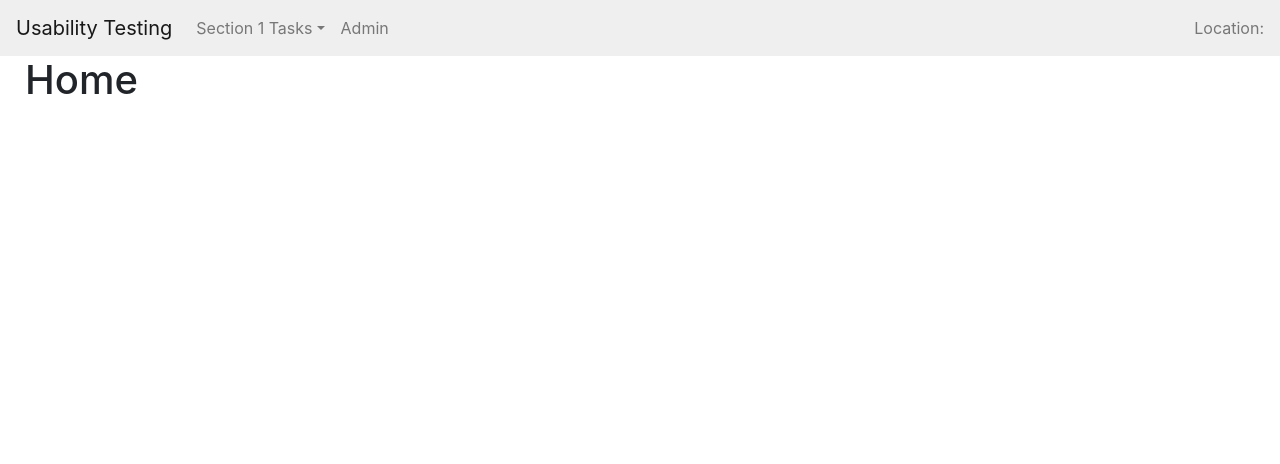
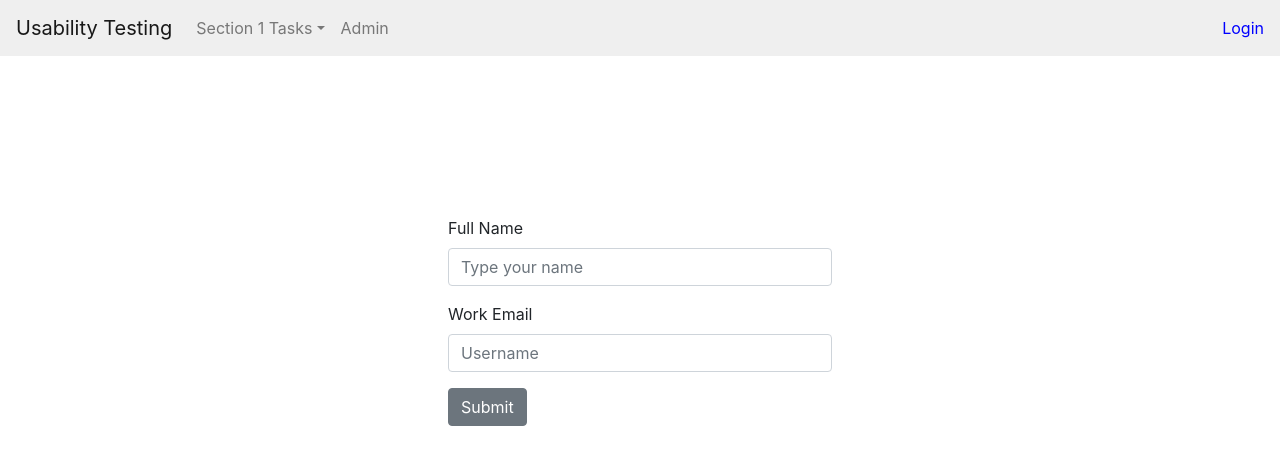
Before and after one commit to compassion-intl/tree-test, a React (Create React App) app: page / in a window 1280 px wide. Shown: the top 464 px of the page. Built offline with nearby package versions, Linux system fonts and the light colour scheme.

Commit message:
submitting to firebase complete. Working on syncing state with sessionStorage

```diff
--- a/src/components/db/API.js
+++ b/src/components/db/API.js
@@ -2,7 +2,16 @@ const fb = "https://usability-tree-testing.firebaseio.com";
 
 const API = {
   getNavItems: () => {
-    return fetch(`${fb}/navItems.json`).then(results => results.json());
+    return fetch(`${fb}/navItems.json`).then(e => e.json());
+  },
+  taskComplete: obj => {
+    return fetch(`${fb}/loggedEntries.json`, {
+      method: "POST",
+      headers: {
+        "Content-Type": "application/json"
+      },
+      body: JSON.stringify(obj)
+    }).then(e => e.json());
   }
 };
 
--- a/src/components/home/Home.jsx
+++ b/src/components/home/Home.jsx
@@ -1,8 +1,50 @@
-import React from "react";
+import React, { useState } from "react";
+import {
+  Button,
+  Form,
+  FormGroup,
+  Label,
+  Input,
+  FormText,
+  InputGroup,
+  InputGroupAddon,
+  InputGroupText
+} from "reactstrap";
 
 const Home = () => {
+  const [name, setName] = useState("");
+  const [email, setEmail] = useState("");
+
+  let saveUser = e => {
+    e.preventDefault();
+    sessionStorage.setItem("Name", name);
+    sessionStorage.setItem("Email", email);
+  };
+
   return (
-   <h1>Home</h1>
+    <>
+      <Form id="signup-form">
+        <FormGroup>
+          <Label for="fullName">Full Name</Label>
+          <Input
+            type="text"
+            name="fullName"
+            id="fullName"
+            placeholder="Type your name"
+            onChange={e => setName(e.target.value)}
+          />
+        </FormGroup>
+        <FormGroup>
+          <Label for="exampleFullName">Work Email</Label>
+          <Input
+            placeholder="Username"
+            id="workEmail"
+            onChange={e => setEmail(e.target.value)}
+          />
+        </FormGroup>
+        <Button onClick={e => saveUser(e)}>Submit</Button>
+      </Form>
+    </>
   );
 };
 
--- a/src/components/nav/NavBar.jsx
+++ b/src/components/nav/NavBar.jsx
@@ -1,4 +1,4 @@
-import React, { useState } from "react";
+import React, { useState, useEffect } from "react";
 import {
   Collapse,
   Navbar,
@@ -17,6 +17,8 @@ import "./nav.css";
 
 const NavBar = () => {
   const [isOpen, setIsOpen] = useState(false);
+
+  let userEmail = sessionStorage.getItem("Email");
 
   const toggle = () => setIsOpen(!isOpen);
   return (
@@ -64,9 +66,36 @@ const NavBar = () => {
               </NavLink>
             </NavItem>
           </Nav>
-          <NavbarText>{`Location: ${
-            window.location.pathname.split("/")[1]
-          }`}</NavbarText>
+          {/* <NavbarText>
+            {`Location: ${
+              window.location.pathname.split("/")[1] !== ""
+                ? window.location.pathname.split("/")[1]
+                : "Home"
+            }`}
+          </NavbarText> */}
+          <NavbarText style={{ paddingLeft: "30px" }}>
+            {userEmail !== "" && userEmail !== null ? (
+              <>
+                <p>
+                  {userEmail}
+                  <span
+                    onClick={() => {
+                      sessionStorage.removeItem("Name");
+                      sessionStorage.removeItem("Email");
+                    }}
+                  >
+                    <a href="/" style={{ color: "blue", paddingLeft: "20px" }}>
+                      Logout
+                    </a>
+                  </span>
+                </p>
+              </>
+            ) : (
+              <a href="/" style={{ color: "blue" }}>
+                Login
+              </a>
+            )}
+          </NavbarText>
         </Collapse>
       </Navbar>
     </div>
--- a/src/components/sidenav/SideNav.css
+++ b/src/components/sidenav/SideNav.css
@@ -133,3 +133,10 @@
   border: 1px solid rgb(56, 198, 188);
   color: rgb(52, 130, 125);
 }
+
+/* HOME PAGE/LOGIN */
+#signup-form {
+  width: 30%;
+  margin: auto;
+  margin-top: 20vh;
+}
--- a/src/components/tasks/Task1.jsx
+++ b/src/components/tasks/Task1.jsx
@@ -29,12 +29,15 @@ const Task1 = () => {
   const [startModal, setStartModal] = useState(false);
   const [endModal, setEndModal] = useState(false);
   const [alert, setAlert] = useState(false);
-  const [startTime, setStartTime] = useState(new Date().getTime());
-  const [endTime, setEndTime] = useState(new Date().getTime());
+  const [seconds, setSeconds] = useState(0);
+  const [isActiveTimer, setIsActiveTimer] = useState(false);
   const [doneButton, setDoneButton] = useState(false);
 
   const toggle = () => setStartModal(!startModal);
   const toggleAlert = () => setAlert(!alert);
+  function toggleActiveTimer() {
+    setIsActiveTimer(!isActiveTimer);
+  }
 
   useEffect(() => {
     API.getNavItems()
@@ -47,9 +50,34 @@ const Task1 = () => {
     HF.foundTheItem(itemToFind);
   }, []);
 
+  useEffect(() => {
+    let interval = null;
+    if (isActiveTimer) {
+      interval = setInterval(() => {
+        setSeconds(seconds => seconds + 1);
+      }, 1000);
+    } else if (!isActiveTimer && seconds !== 0) {
+      clearInterval(interval);
+    }
+    return () => clearInterval(interval);
+  }, [isActiveTimer, seconds]);
+
   let triggerFinish = () => {
     setEndModal(true);
-    setEndTime(new Date().getTime());
+    toggleActiveTimer();
+    submitTaskData();
+  };
+
+  let submitTaskData = () => {
+    // let elapsedTime;
+    const taskData = {
+      userId: "",
+      section: 1,
+      taskNumber: window.location.pathname.split("/")[1],
+      timeToCompletion: seconds + 1
+    };
+
+    API.taskComplete(taskData);
   };
 
   return (
@@ -59,7 +87,7 @@ const Task1 = () => {
         isOpen={startModal}
         centered={true}
         onClosed={() => {
-          setStartTime(new Date().getTime());
+          toggleActiveTimer();
           setAlert(true);
         }}
       >
```
